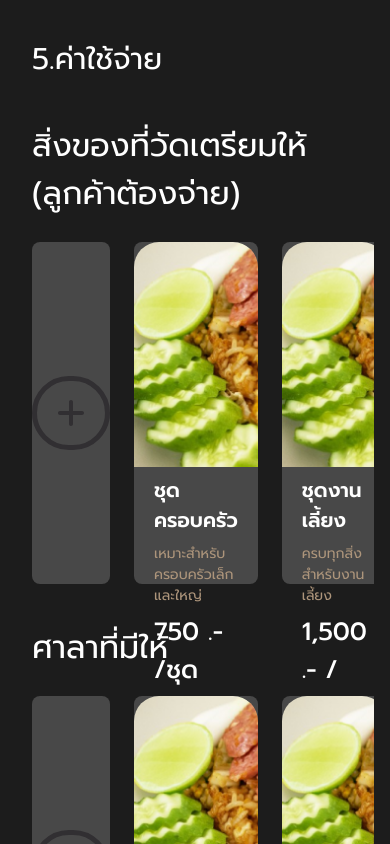
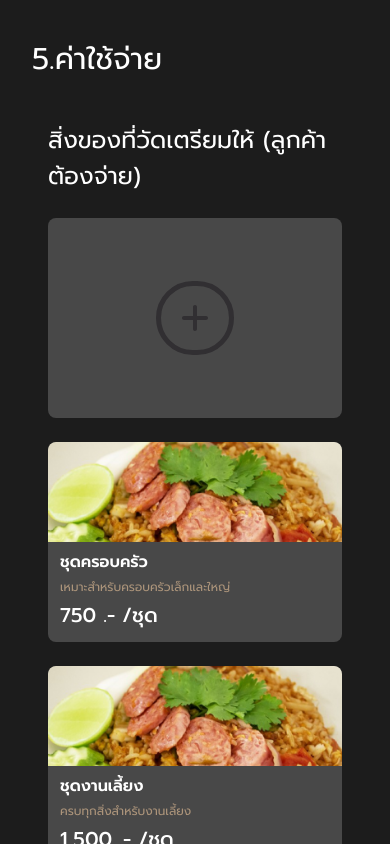
Before and after one commit to Norawit2907/Meru-Online-Frontend, a React app: page /editwat in a window 390 px wide. Shown: the part 2720-3564 px from the top of the page. Built offline with nearby package versions, Linux system fonts and the light colour scheme.

Commit message:
refactor: Refactor Addon component styles
- Adjusted the font size and text alignment for the title and description in the Addon component.
- Modified the width and height of the placeholder and existing addon cards.
- Updated the padding and margin values for better spacing.

Closes #123

```diff
--- a/src/components/Addon.jsx
+++ b/src/components/Addon.jsx
@@ -4,11 +4,11 @@ import { faPlus } from "@fortawesome/free-solid-svg-icons";
 
 const Addon = ({ title, addonList }) => {
     return (
-        <div className="mb-10 flex flex-col gap-6">
-            <h1 className="text-white text-[32px]">{title}</h1>
-            <div className="flex gap-6">
+        <div className="mb-10 flex flex-col gap-6 px-4 lg:px-0">
+            <h1 className="text-white text-[24px] sm:text-[28px] lg:text-[32px]">{title}</h1>
+            <div className="flex flex-wrap lg:flex-nowrap gap-6 justify-center lg:justify-start">
                 {/* Placeholder card to add new items */}
-                <div className="bg-[#484848] w-[358px] flex justify-center items-center h-[342px] rounded-[8px]">
+                <div className="bg-[#484848] w-full sm:w-[300px] lg:w-[358px] flex justify-center items-center h-[200px] sm:h-[300px] lg:h-[342px] rounded-[8px]">
                     <div className="border-[5px] w-fit rounded-full border-[#312F32]">
                         <FontAwesomeIcon icon={faPlus} size="2xl" className="px-5 py-4 text-[#312F32]" />
                     </div>
@@ -18,20 +18,20 @@ const Addon = ({ title, addonList }) => {
                 {addonList.map((addon, index) => (
                     <div
                         key={index}
-                        className="w-[358px]  h-[342px] bg-[#484848] rounded-[8px] "
+                        className="w-full sm:w-[300px] lg:w-[358px] h-[200px] sm:h-[300px] lg:h-[342px] bg-[#484848] rounded-[8px]"
                     >
                         <div
-                            className="h-[225px] bg-cover bg-no-repeat rounded-t-[25px]"
+                            className="h-[100px] sm:h-[180px] lg:h-[225px] bg-cover bg-no-repeat rounded-t-[8px] lg:rounded-t-[25px]"
                             style={{ backgroundImage: `url(${addon.imageUrl})` }}
                         ></div>
-                        <div className="mx-[20px] mt-2 h-[117px]">
-                            <h1 className="text-white text-[20px] font-semibold">
+                        <div className="mx-[12px] sm:mx-[15px] lg:mx-[20px] mt-2 h-[100px] sm:h-[100px] lg:h-[117px]">
+                            <h1 className="text-white text-[16px] sm:text-[18px] lg:text-[20px] font-semibold">
                                 {addon.title}
                             </h1>
-                            <p className="text-[14px] text-[#AD957B] py-2">
+                            <p className="text-[12px] sm:text-[14px] text-[#AD957B] py-1 sm:py-2">
                                 {addon.description}
                             </p>
-                            <p className="text-[25px] font-[500] text-white">
+                            <p className="text-[20px] sm:text-[22px] lg:text-[25px] font-[500] text-white">
                                 {addon.price}
                             </p>
                         </div>
```
